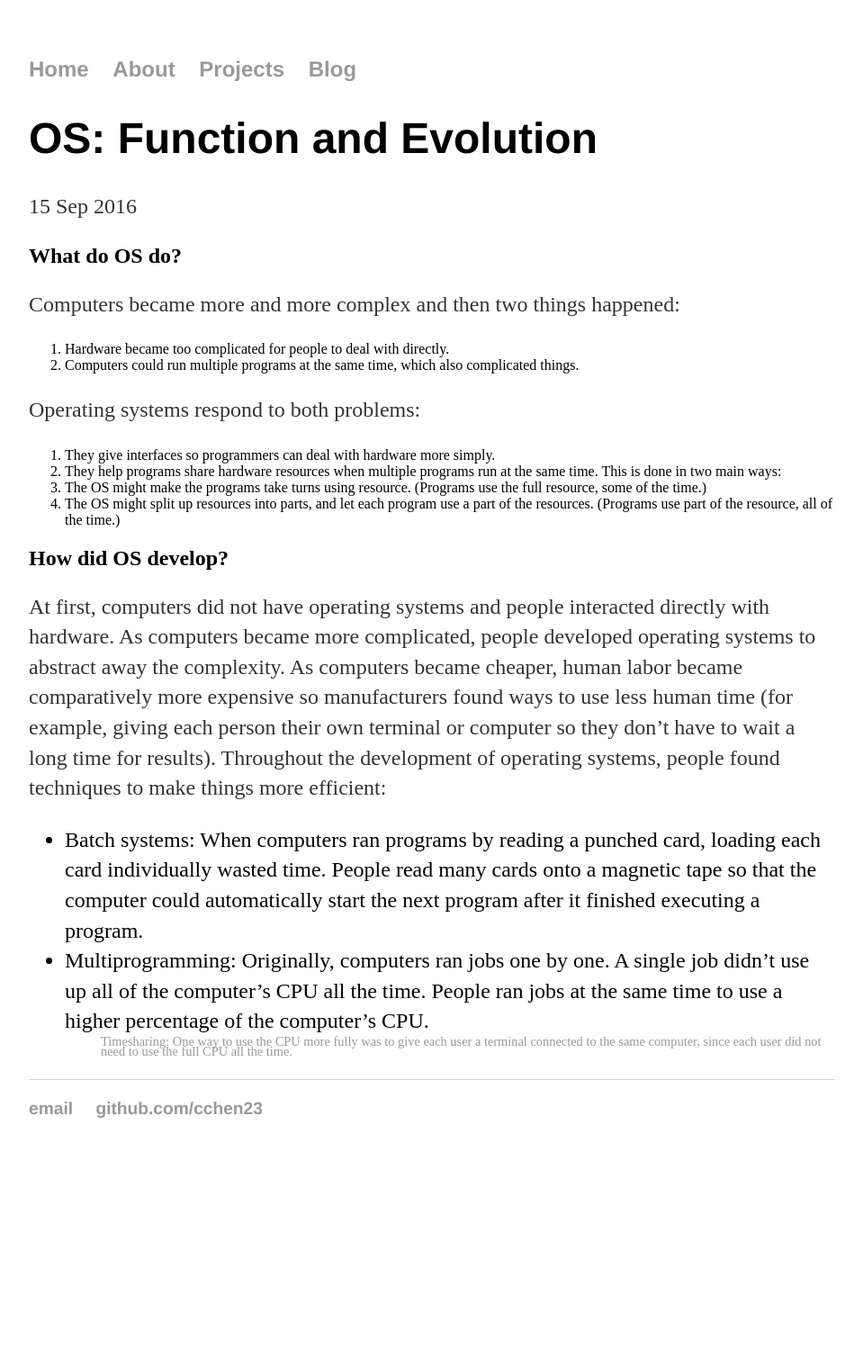
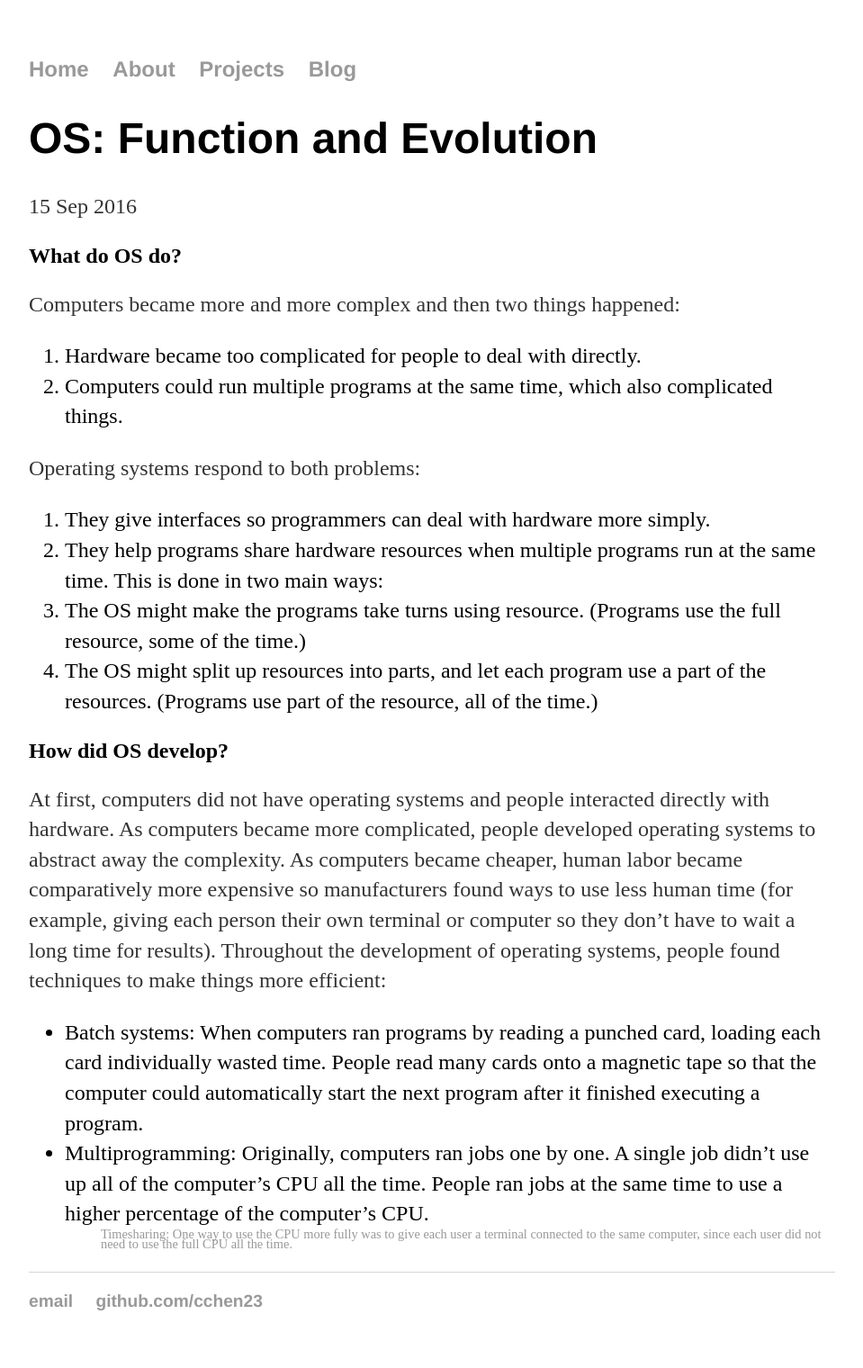
Before and after one commit to cchen23/cchen23.githhub.io, a Jekyll site: the page built from _posts/2016-09-15-os-intro.md, in a window 1280 px wide. Shown: the whole page at 90% size, without its empty margins (160-1119 px from the left). Built offline with Jekyll 4.4.1, drawn with Linux system fonts in a browser that asks for light colours; before the commit the page ends 1306 px from its top, so only the background shows below that.

Commit message:
Update main.css

```diff
--- a/css/main.css
+++ b/css/main.css
@@ -54,6 +54,16 @@ ul {
  line-height: 1.4em;
 }
 
+ol {
+ font-size: 1.5em;
+ line-height: 1.4em;
+}
+
+ol ol {
+ font-size: 1.5em;
+ line-height: 1.4em;
+}
+
 ul ul {
   list-style: none;
   font-size: .6em;
```
